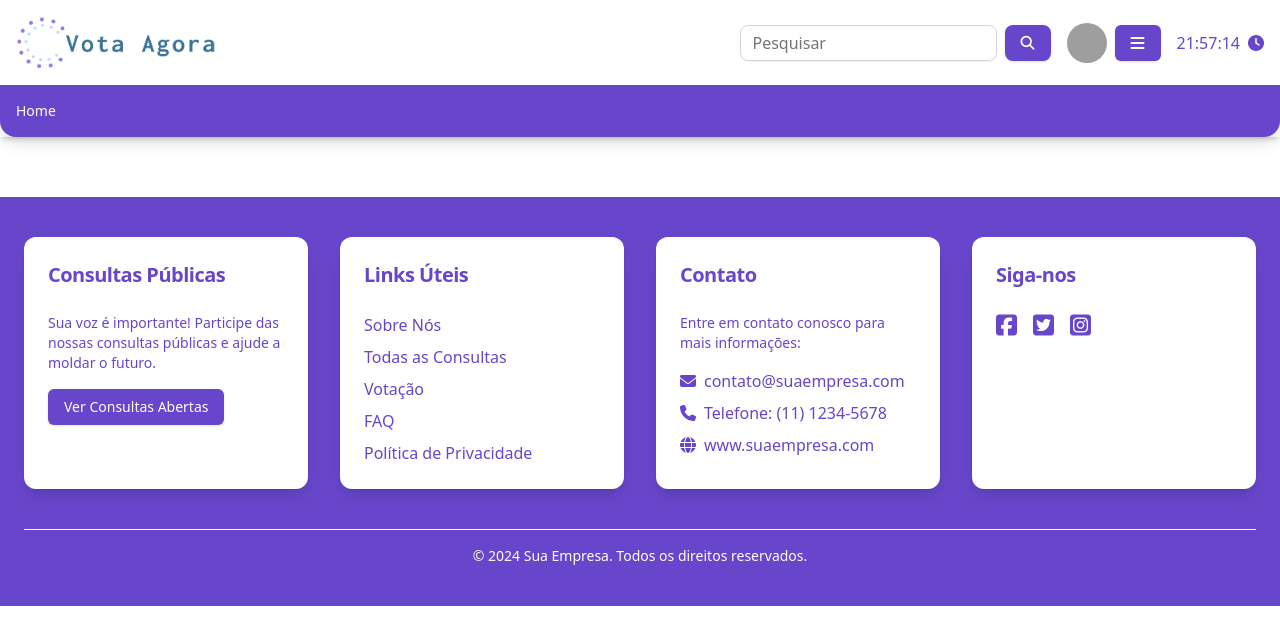
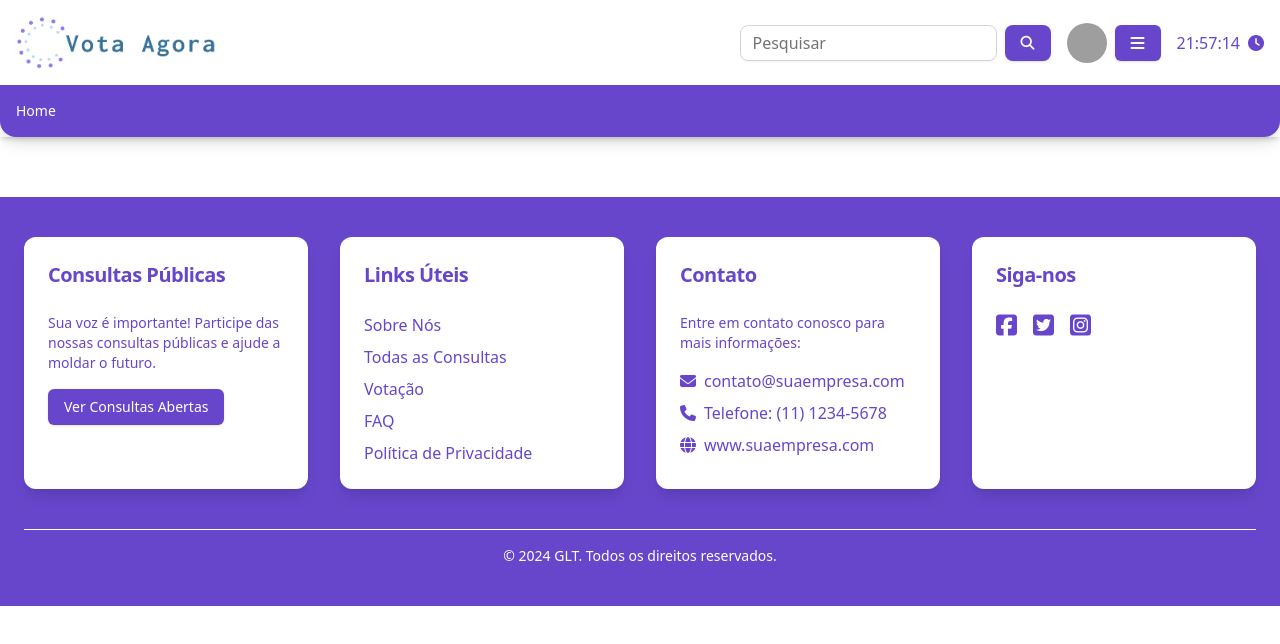
Before and after one commit to 4L1C3-R4BB1T/vota-agora-frontend, a React (Vite) app: page /home in a window 1280 px wide. Shown: the top 644 px of the page. Built offline with nearby package versions, Linux system fonts and the light colour scheme; grey boxes are pictures that could not be loaded.

Commit message:
feat: Footer

```diff
--- a/src/core/components/Footer/index.tsx
+++ b/src/core/components/Footer/index.tsx
@@ -98,7 +98,7 @@ function Footer() {
             {/* Rodapé com Direitos Autorais */}
             <div className="text-center mt-10 border-t border-white pt-4">
               <p className="text-sm">
-                © {new Date().getFullYear()} Sua Empresa. Todos os direitos reservados.
+                © {new Date().getFullYear()} GLT. Todos os direitos reservados.
               </p>
             </div>
           </div>
--- a/src/core/components/Header/index.tsx
+++ b/src/core/components/Header/index.tsx
@@ -69,6 +69,7 @@ function Header() {
                     <DropdownMenuLabel className="text-brand-primary">Olá, Gabriel Cardoso</DropdownMenuLabel>
                     <DropdownMenuSeparator />
                     <DropdownMenuItem>Perfil</DropdownMenuItem>
+                    <DropdownMenuItem>Carteira</DropdownMenuItem>
                     <DropdownMenuItem>Sair</DropdownMenuItem>
                   </DropdownMenuContent>
                 </DropdownMenu>
```
